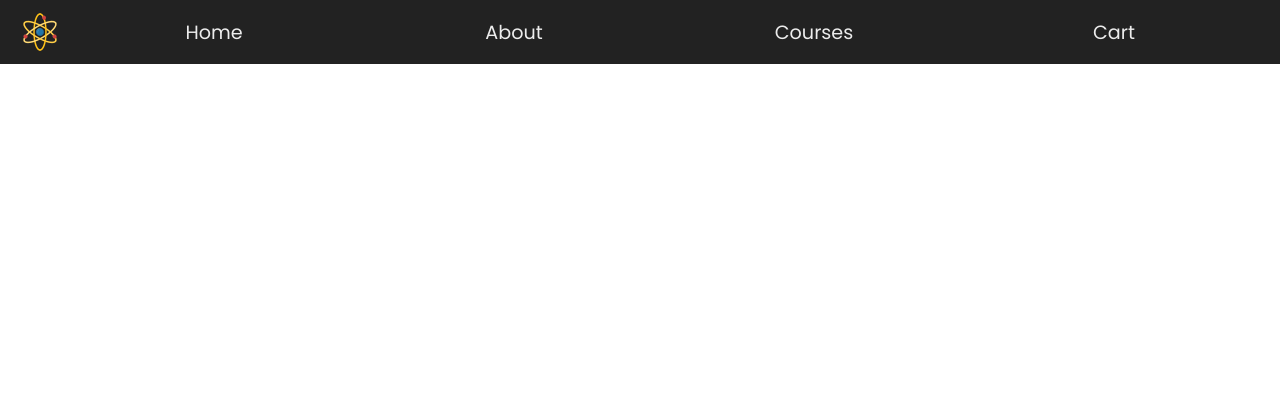
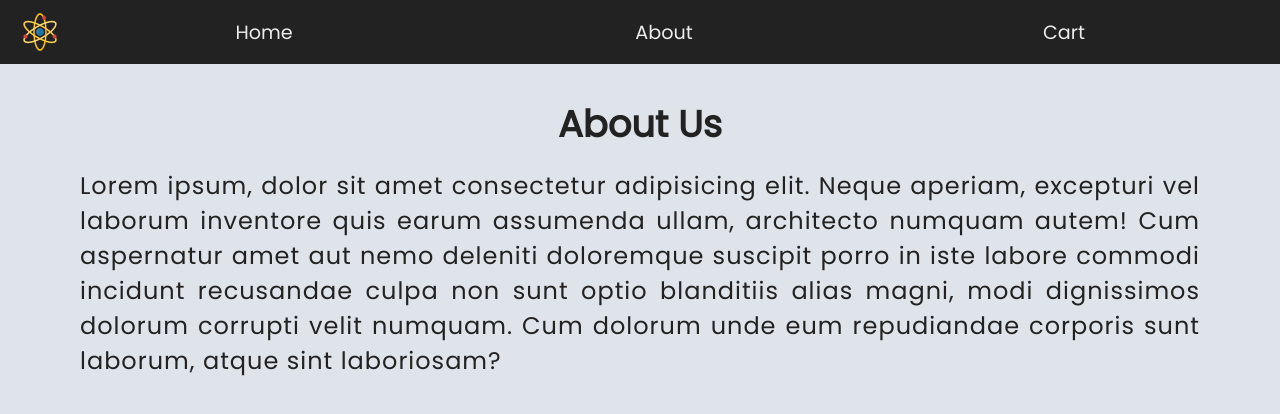
Before and after one commit to Majidabduluop/Onlinecourses, a React (Vite) app: page /about in a window 1280 px wide. Shown: the top 414 px of the page. Built offline with nearby package versions, Linux system fonts and the light colour scheme.

Commit message:
Completed About page

```diff
--- a/src/App.jsx
+++ b/src/App.jsx
@@ -12,7 +12,6 @@ const App = () => {
       <Routes>
         <Route path="/" element={<Home />}></Route>
         <Route path="/about" element={<About />}></Route>
-        <Route path="/courses" element={<Courses />}></Route>
         <Route path="/cart" element={<Cart />}></Route>
       </Routes>
     </>
--- /dev/null
+++ b/src/components/About.scss
@@ -0,0 +1,28 @@
+#about {
+  width: 100%;
+  margin: 0 auto;
+  padding: 1rem 2rem;
+  background-color: #dfe4ea;
+  height: 100vh;
+  h1 {
+    font-size: 1.5rem;
+    text-align: center;
+  }
+  p {
+    font-size: 1rem;
+    letter-spacing: 1px;
+    margin-top: 1rem;
+    text-align: justify;
+  }
+}
+@media (min-width: 768px) {
+  #about {
+    padding: 2rem 5rem;
+    h1 {
+      font-size: 2.3rem;
+    }
+    p {
+      font-size: 1.5rem;
+    }
+  }
+}
--- a/src/components/Navbar/Navbar.jsx
+++ b/src/components/Navbar/Navbar.jsx
@@ -18,11 +18,6 @@ const Navbar = () => {
           </Link>
         </li>
         <li>
-          <Link to={"/courses"} className="nav-link">
-            Courses
-          </Link>
-        </li>
-        <li>
           <Link to={"/cart"} className="nav-link">
             Cart
           </Link>
--- a/src/components/Navbar/Navbar.scss
+++ b/src/components/Navbar/Navbar.scss
@@ -9,7 +9,7 @@
   list-style: none;
   align-self: center;
   display: grid;
-  grid-template-columns: repeat(4, 1fr);
+  grid-template-columns: repeat(3, 1fr);
   text-align: center;
 }
 .nav-link {
--- a/src/pages/About.jsx
+++ b/src/pages/About.jsx
@@ -1,10 +1,22 @@
 import React from "react";
 import Navbar from "../components/Navbar/Navbar";
-
+import "../components/About.scss";
 const About = () => {
   return (
     <>
       <Navbar />
+      <section id="about">
+        <h1>About Us</h1>
+        <p>
+          Lorem ipsum, dolor sit amet consectetur adipisicing elit. Neque
+          aperiam, excepturi vel laborum inventore quis earum assumenda ullam,
+          architecto numquam autem! Cum aspernatur amet aut nemo deleniti
+          doloremque suscipit porro in iste labore commodi incidunt recusandae
+          culpa non sunt optio blanditiis alias magni, modi dignissimos dolorum
+          corrupti velit numquam. Cum dolorum unde eum repudiandae corporis sunt
+          laborum, atque sint laboriosam?
+        </p>
+      </section>
     </>
   );
 };
```
